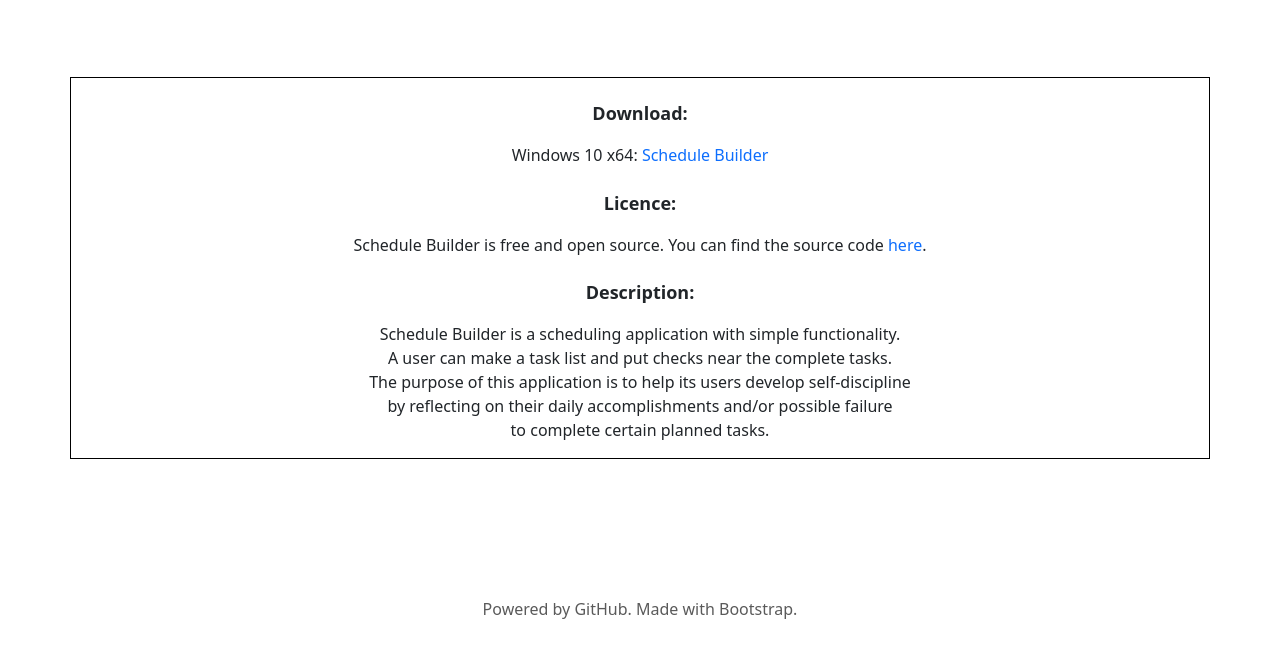
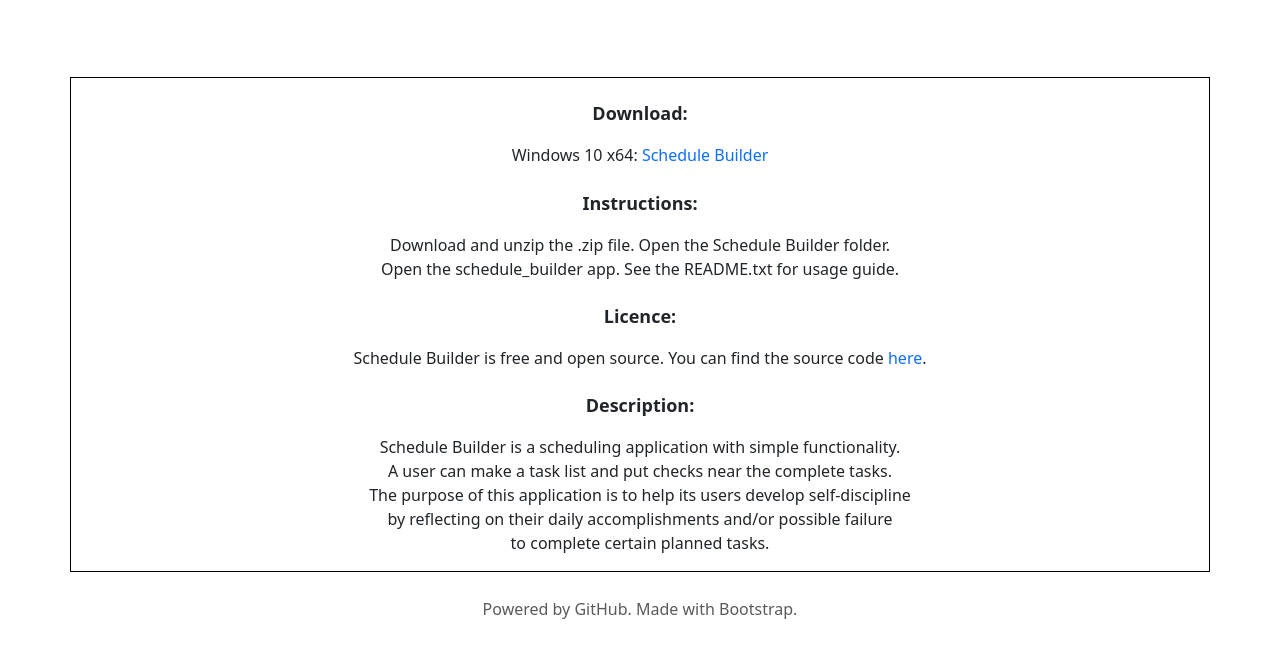
Before and after one commit to mahmtfs/schedule_builder, a plain HTML site: page web/index.html in a window 1280 px wide. Shown: the part 147-800 px from the top of the page. Drawn offline with nearby package versions, Linux system fonts and the light colour scheme.

Commit message:
Added instructions

```diff
--- a/web/index.html
+++ b/web/index.html
@@ -17,6 +17,9 @@
         <main class="container text-center bordered">
             <p class="title-text mt-2pt">Download:</p>
             <p>Windows 10 x64: <a class="no-decoration" href="Schedule Builder.zip" download="Schedule Builder">Schedule Builder</a></p>
+            <p class="title-text mt-2pt">Instructions:</p>
+            <p>Download and unzip the .zip file. Open the Schedule Builder folder.<br>
+            Open the schedule_builder app. See the README.txt for usage guide.</p>
             <p class="title-text mt-2pt">Licence:</p>
             <p>Schedule Builder is free and open source. You can find the source code <a class="no-decoration" href="https://github.com/mahmtfs/schedule_builder">here</a>.</p>
             <p class="title-text mt-2pt">Description:</p>
```
Also changed, not shown: 1 other file.
